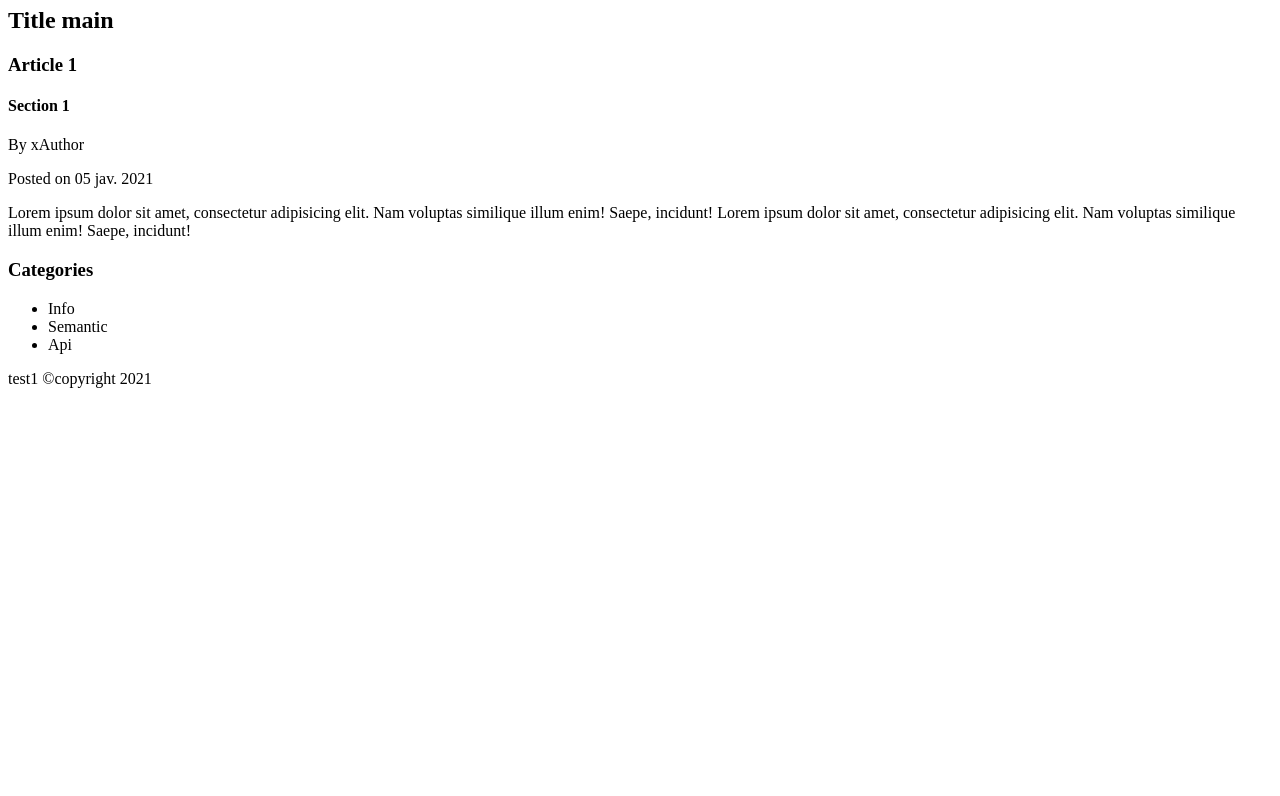
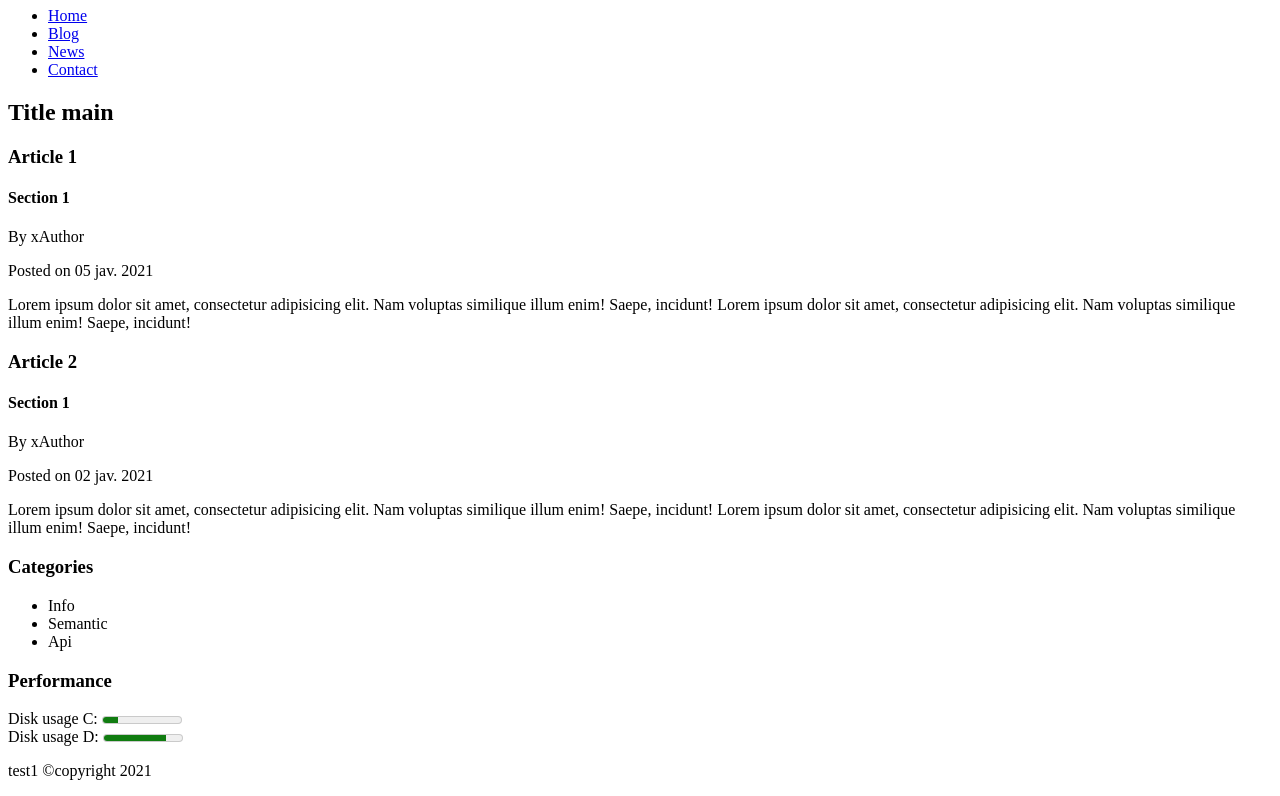
Before and after one commit to aliagbani/testhtml5, a plain HTML site: page index.html in a window 1280 px wide. Shown: the part 73-869 px from the top of the page. Before the commit the page ends 800 px from the top, so only its background shows below. Drawn offline with Linux system fonts and the light colour scheme.

Commit message:
add nav to index

```diff
--- a/index.html
+++ b/index.html
@@ -12,7 +12,15 @@
 
 <body>
     <header>
-        <h1>Testing html </h1>
+        <h1>Testing html t</h1>
+        <nav>
+            <ul>
+                <li><a href="#1">Home</a></li>
+                <li><a href="#2">Blog</a></li>
+                <li><a href="#3">News</a></li>
+                <li><a href="#4">Contact</a></li>
+            </ul>
+        </nav>
     </header>
     <main>
         <h2>Title main</h2>
@@ -32,6 +40,22 @@
                 </p>
             </section>
         </article>
+        <article>
+            <h3>Article 2</h3>
+            <section>
+                <header>
+                    <h4>Section 1</h4>
+                    <p>By xAuthor</p>
+                    <p>Posted on 02 jav. 2021</p>
+                </header>
+                <p>
+                    Lorem ipsum dolor sit amet, consectetur adipisicing elit. Nam voluptas similique illum enim! Saepe,
+                    incidunt!
+                    Lorem ipsum dolor sit amet, consectetur adipisicing elit. Nam voluptas similique illum enim! Saepe,
+                    incidunt!
+                </p>
+            </section>
+        </article>
     </main>
     <aside>
         <div class="category">
@@ -42,6 +66,13 @@
                 <li>Api</li>
             </ul>
         </div>
+        <div class="performance">
+            <h3>Performance</h3>
+            Disk usage C:
+            <meter id="disk_c" value="2" min="0" max="10">20%</meter><br>
+            Disk usage D:
+            <meter id="disk_d" value="8" min="0" max="10">80%</meter>
+        </div>
     </aside>
     <footer>
         <p>test1 &copy;copyright 2021</p>
```
